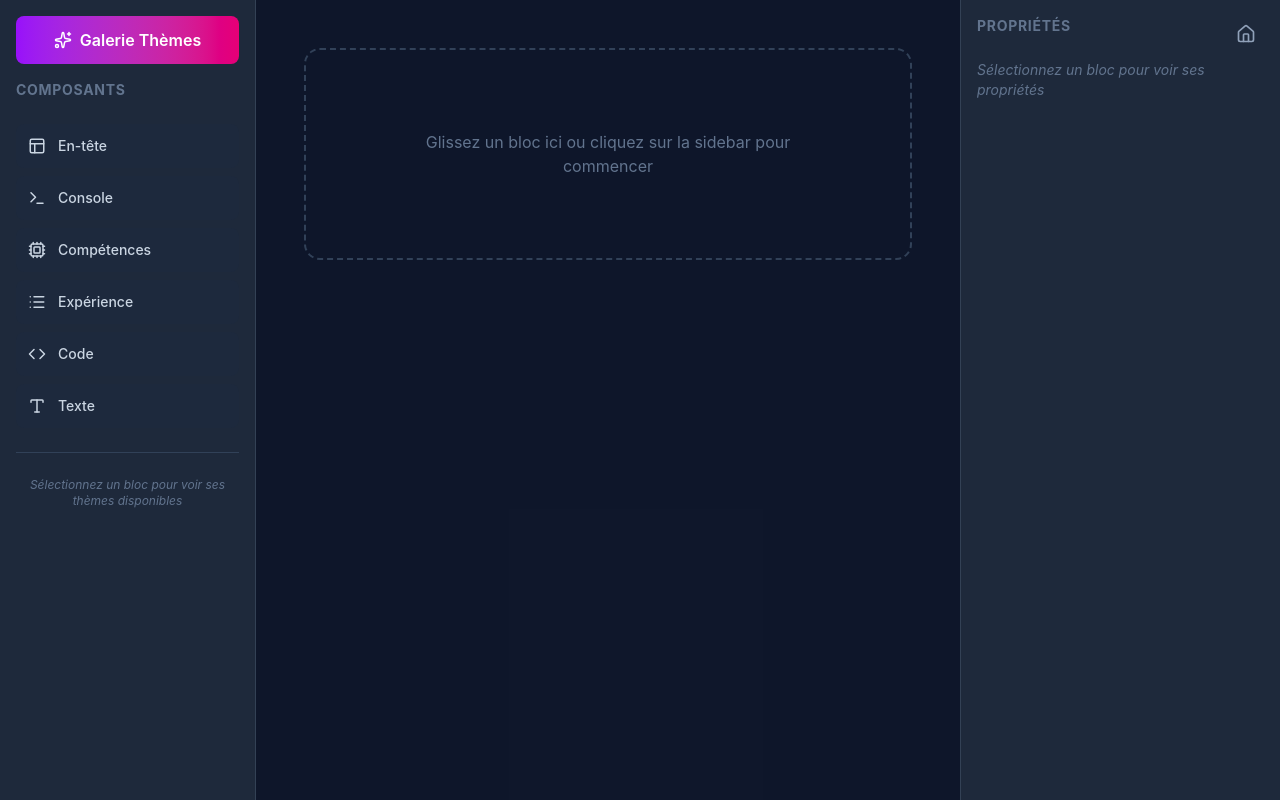
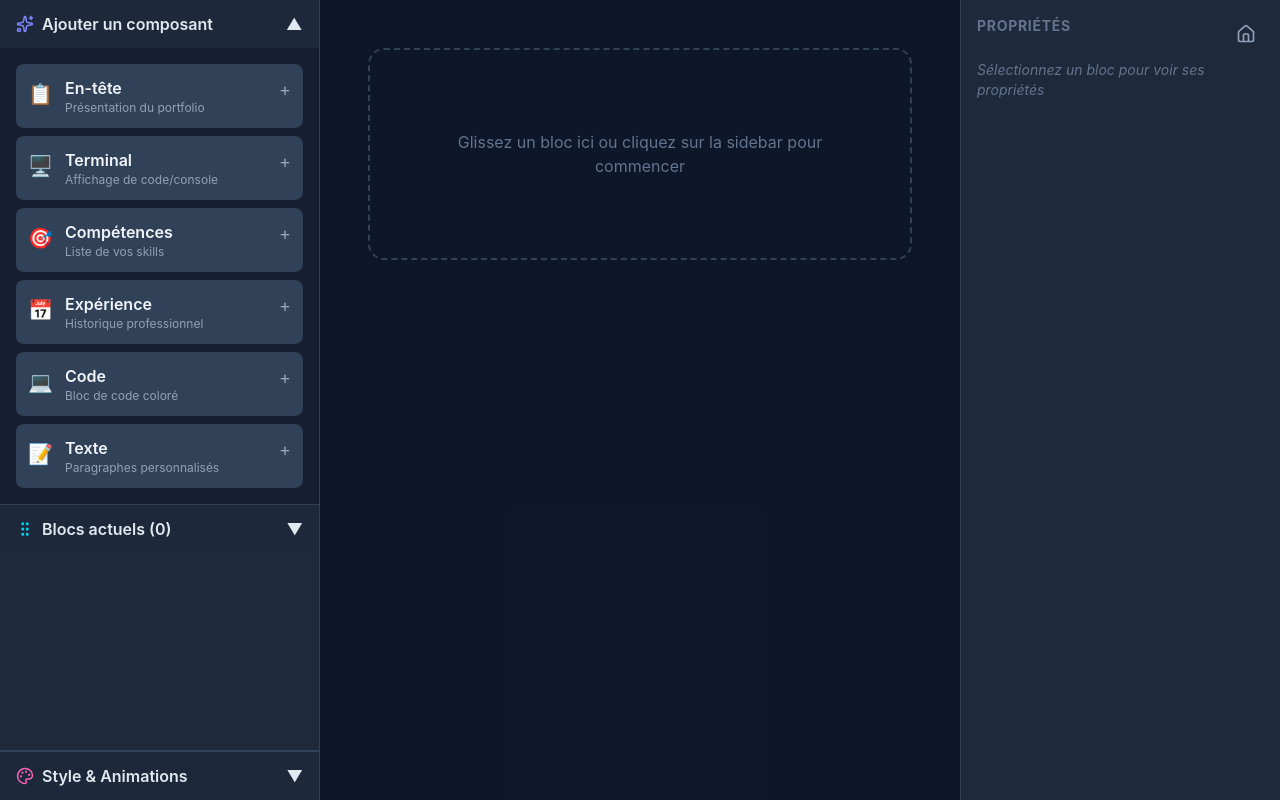
Before and after one commit to SofianeRos/devfolio, a React (Vite) app: page / in a window 1280 px wide. Both pictures are taken after a click on the button "Commencer à créer". Built offline with nearby package versions, Linux system fonts and the light colour scheme.

Commit message:
refactor: redesign sidebar with 3 clear sections - add, manage, style

```diff
--- a/src/components/builder/Sidebar.tsx
+++ b/src/components/builder/Sidebar.tsx
@@ -1,24 +1,27 @@
 // src/components/builder/Sidebar.tsx
 import { useState } from 'react';
-import { Terminal, Layout, Type, List, Cpu, Code, Palette, Sparkles } from 'lucide-react';
+import { Terminal, Layout, Type, List, Cpu, Code, Palette, Sparkles, Trash2, GripVertical, Eye, EyeOff } from 'lucide-react';
 import { useBuilderStore } from '../../store/useBuilderStore';
 import type { BlockType } from '../../types.ts';
 import { getThemesByType } from '../../lib/themes.ts';
 import ThemeGallery from '../ThemeGallery.tsx';
 
-const BLOCK_LIBRARY: { type: BlockType; label: string; icon: any }[] = [
-  { type: 'header', label: 'En-tête', icon: Layout },
-  { type: 'terminal', label: 'Console', icon: Terminal },
-  { type: 'stack', label: 'Compétences', icon: Cpu },
-  { type: 'timeline', label: 'Expérience', icon: List },
-  { type: 'code-snippet', label: 'Code', icon: Code },
-  { type: 'text', label: 'Texte', icon: Type },
+const BLOCK_LIBRARY: { type: BlockType; label: string; icon: any; description: string }[] = [
+  { type: 'header', label: '📋 En-tête', icon: Layout, description: 'Présentation du portfolio' },
+  { type: 'terminal', label: '🖥️ Terminal', icon: Terminal, description: 'Affichage de code/console' },
+  { type: 'stack', label: '🎯 Compétences', icon: Cpu, description: 'Liste de vos skills' },
+  { type: 'timeline', label: '📅 Expérience', icon: List, description: 'Historique professionnel' },
+  { type: 'code-snippet', label: '💻 Code', icon: Code, description: 'Bloc de code coloré' },
+  { type: 'text', label: '📝 Texte', icon: Type, description: 'Paragraphes personnalisés' },
 ];
 
 export default function Sidebar() {
   const [showGallery, setShowGallery] = useState(false);
+  const [expandedSection, setExpandedSection] = useState<'add' | 'current' | 'style'>('add');
 
   const addBlock = useBuilderStore((s) => s.addBlock);
+  const selectBlock = useBuilderStore((s) => s.selectBlock);
+  const removeBlock = useBuilderStore((s) => s.removeBlock);
   const selectedBlockId = useBuilderStore((s) => s.selectedBlockId);
   const blocks = useBuilderStore((s) => s.blocks);
   const updateBlock = useBuilderStore((s) => s.updateBlock);
@@ -32,43 +35,138 @@ export default function Sidebar() {
     }
   };
 
+  const handleAddBlock = (type: BlockType) => {
+    addBlock(type);
+    setExpandedSection('current');
+  };
+
   return (
     <>
-      <aside className="w-64 border-r border-builder-border bg-builder-panel p-4 flex flex-col gap-4 overflow-y-auto">
-        {/* Gallery Button */}
+      <aside className="w-80 border-r border-builder-border bg-builder-panel flex flex-col gap-0 overflow-hidden">
+
+        {/* ===== SECTION 1: AJOUTER DES COMPOSANTS ===== */}
+        <div className="border-b border-slate-700">
           <button
-          onClick={() => setShowGallery(true)}
-          className="w-full px-4 py-3 bg-gradient-to-r from-purple-600 to-pink-600 hover:from-purple-700 hover:to-pink-700 text-white rounded-lg font-semibold flex items-center justify-center gap-2 transition-all hover:shadow-lg"
+            onClick={() => setExpandedSection(expandedSection === 'add' ? 'current' : 'add')}
+            className="w-full px-4 py-3 bg-slate-800/50 hover:bg-slate-700/50 transition-colors flex items-center justify-between text-slate-200 font-semibold"
           >
-          <Sparkles size={18} />
-          Galerie Thèmes
+            <span className="flex items-center gap-2">
+              <Sparkles size={18} className="text-indigo-400" />
+              Ajouter un composant
+            </span>
+            <span className={`transform transition-transform ${expandedSection === 'add' ? 'rotate-180' : ''}`}>
+              ▼
+            </span>
           </button>
 
-        <h2 className="text-sm font-bold uppercase tracking-wider text-slate-500 mb-2">Composants</h2>
-        <div className="grid grid-cols-1 gap-2">
+          {expandedSection === 'add' && (
+            <div className="p-4 space-y-2 bg-slate-900/50">
               {BLOCK_LIBRARY.map((item) => (
                 <button
                   key={item.type}
-            onClick={() => addBlock(item.type)}
-            className="flex items-center gap-3 p-3 rounded-lg bg-slate-800 hover:bg-indigo-600 transition-colors group"
+                  onClick={() => handleAddBlock(item.type)}
+                  className="w-full text-left p-3 rounded-lg bg-slate-700 hover:bg-indigo-600 transition-all group"
                 >
-            <item.icon size={18} className="group-hover:scale-110 transition-transform" />
-            <span className="text-sm font-medium">{item.label}</span>
+                  <div className="flex items-start gap-3">
+                    <span className="text-xl mt-1">{item.label.split(' ')[0]}</span>
+                    <div className="flex-1">
+                      <p className="font-semibold text-slate-100 group-hover:text-white">{item.label.split(' ').slice(1).join(' ')}</p>
+                      <p className="text-xs text-slate-400 group-hover:text-slate-300">{item.description}</p>
+                    </div>
+                    <span className="text-lg text-slate-400 group-hover:text-white">+</span>
+                  </div>
                 </button>
               ))}
             </div>
-
-      {/* Séparateur */}
-      <div className="border-t border-slate-700 my-2" />
-
-      {/* Section Thèmes */}
-      {selectedBlock && availableThemes.length > 0 && (
-        <div className="space-y-3">
-          <div className="flex items-center gap-2">
-            <Palette size={16} className="text-indigo-400" />
-            <h2 className="text-sm font-bold uppercase tracking-wider text-slate-500">Thème</h2>
+          )}
         </div>
 
+        {/* ===== SECTION 2: BLOCS ACTUELS (DRAG & DROP) ===== */}
+        <div className="border-b border-slate-700 flex-1 flex flex-col">
+          <button
+            onClick={() => setExpandedSection(expandedSection === 'current' ? 'add' : 'current')}
+            className="w-full px-4 py-3 bg-slate-800/50 hover:bg-slate-700/50 transition-colors flex items-center justify-between text-slate-200 font-semibold"
+          >
+            <span className="flex items-center gap-2">
+              <GripVertical size={18} className="text-cyan-400" />
+              Blocs actuels ({blocks.length})
+            </span>
+            <span className={`transform transition-transform ${expandedSection === 'current' ? 'rotate-180' : ''}`}>
+              ▼
+            </span>
+          </button>
+
+          {expandedSection === 'current' && (
+            <div className="flex-1 overflow-y-auto p-4 space-y-2 bg-slate-900/50">
+              {blocks.length === 0 ? (
+                <p className="text-xs text-slate-500 italic text-center py-8">
+                  Aucun bloc ajouté. Commencez par en ajouter un ! ⬆️
+                </p>
+              ) : (
+                blocks.map((block, idx) => (
+                  <div
+                    key={block.id}
+                    className={`group p-3 rounded-lg border-2 cursor-pointer transition-all ${
+                      selectedBlockId === block.id
+                        ? 'border-indigo-500 bg-slate-700'
+                        : 'border-slate-600 bg-slate-800 hover:border-slate-500'
+                    }`}
+                    onClick={() => selectBlock(block.id)}
+                  >
+                    <div className="flex items-center justify-between mb-2">
+                      <span className="text-sm font-semibold text-slate-300">
+                        {idx + 1}. {block.type.charAt(0).toUpperCase() + block.type.slice(1)}
+                      </span>
+                      <button
+                        onClick={(e) => {
+                          e.stopPropagation();
+                          removeBlock(block.id);
+                        }}
+                        className="opacity-0 group-hover:opacity-100 transition-opacity p-1 hover:bg-red-600/20 rounded"
+                        title="Supprimer"
+                      >
+                        <Trash2 size={14} className="text-red-400" />
+                      </button>
+                    </div>
+                    <div className="flex items-center gap-2 text-xs text-slate-400">
+                      <GripVertical size={12} className="text-slate-500" />
+                      <span>ID: {block.id.slice(0, 8)}...</span>
+                      {block.theme && <span className="text-indigo-300">✓ {block.theme}</span>}
+                    </div>
+                  </div>
+                ))
+              )}
+            </div>
+          )}
+        </div>
+
+        {/* ===== SECTION 3: ANIMATIONS & STYLES ===== */}
+        <div className="border-t border-slate-700">
+          <button
+            onClick={() => setExpandedSection(expandedSection === 'style' ? 'add' : 'style')}
+            className="w-full px-4 py-3 bg-slate-800/50 hover:bg-slate-700/50 transition-colors flex items-center justify-between text-slate-200 font-semibold"
+          >
+            <span className="flex items-center gap-2">
+              <Palette size={18} className="text-pink-400" />
+              Style & Animations
+            </span>
+            <span className={`transform transition-transform ${expandedSection === 'style' ? 'rotate-180' : ''}`}>
+              ▼
+            </span>
+          </button>
+
+          {expandedSection === 'style' && (
+            <div className="p-4 space-y-4 bg-slate-900/50 max-h-96 overflow-y-auto">
+              {!selectedBlock ? (
+                <p className="text-xs text-slate-500 italic text-center py-4">
+                  Sélectionnez un bloc à gauche pour personnaliser son style
+                </p>
+              ) : (
+                <>
+                  {/* Thème Selector */}
+                  {availableThemes.length > 0 && (
+                    <div>
+                      <label className="text-xs font-bold text-slate-400 uppercase mb-2 block">📌 Thème</label>
                       <select
                         value={selectedBlock.theme || ''}
                         onChange={(e) => handleThemeChange(e.target.value)}
@@ -82,22 +180,32 @@ export default function Sidebar() {
                         ))}
                       </select>
 
-          {/* Aperçu du thème */}
+                      {/* Theme Preview */}
                       {selectedBlock.theme && (
-            <div className="p-3 bg-slate-800 rounded text-xs space-y-1 border border-slate-700">
+                        <div className="mt-3 p-3 bg-slate-800 rounded border border-slate-700 text-xs space-y-2">
                           {availableThemes
                             .filter((t) => t.id === selectedBlock.theme)
                             .map((theme) => (
                               <div key={theme.id}>
-                    <p className="text-slate-400">
-                      <span className="text-indigo-300 font-semibold">Nom :</span> {theme.name}
+                                <p className="text-slate-300"><span className="font-semibold text-indigo-300">Nom:</span> {theme.name}</p>
+                                <p className="text-slate-300"><span className="font-semibold text-indigo-300">Description:</span> {theme.description}</p>
+                                <p className="text-slate-300">
+                                  <span className="font-semibold text-indigo-300">Animation:</span>
+                                  <span className="text-cyan-300 font-mono"> {theme.animation || 'aucune'}</span>
                                 </p>
-                    <p className="text-slate-400">
-                      <span className="text-indigo-300 font-semibold">Description :</span> {theme.description}
-                    </p>
-                    <p className="text-slate-400">
-                      <span className="text-indigo-300 font-semibold">Animation :</span> {theme.animation || 'aucune'}
-                    </p>
+                                <div className="flex gap-1 mt-2">
+                                  {Object.entries(theme.colors).map(([key, value]) => (
+                                    <div
+                                      key={key}
+                                      className="flex-1 h-6 rounded border border-slate-600"
+                                      style={{
+                                        backgroundColor:
+                                          typeof value === 'string' && value.startsWith('#') ? value : '#333',
+                                      }}
+                                      title={`${key}: ${value}`}
+                                    />
+                                  ))}
+                                </div>
                               </div>
                             ))}
                         </div>
@@ -105,13 +213,22 @@ export default function Sidebar() {
                     </div>
                   )}
 
-      {/* Message si aucun bloc sélectionné */}
-      {!selectedBlock && (
-        <div className="text-xs text-slate-500 italic text-center">
-          Sélectionnez un bloc pour voir ses thèmes disponibles
+                  {/* Gallery Button */}
+                  <button
+                    onClick={() => setShowGallery(true)}
+                    className="w-full px-4 py-2 bg-gradient-to-r from-purple-600 to-pink-600 hover:from-purple-700 hover:to-pink-700 text-white rounded font-semibold text-sm flex items-center justify-center gap-2 transition-all"
+                  >
+                    <Sparkles size={16} />
+                    Voir tous les thèmes
+                  </button>
+                </>
+              )}
             </div>
           )}
+        </div>
+
       </aside>
+
 
     <ThemeGallery isOpen={showGallery} onClose={() => setShowGallery(false)} />
     </>
```
Lines whose indentation alone changed are shown as unchanged.
